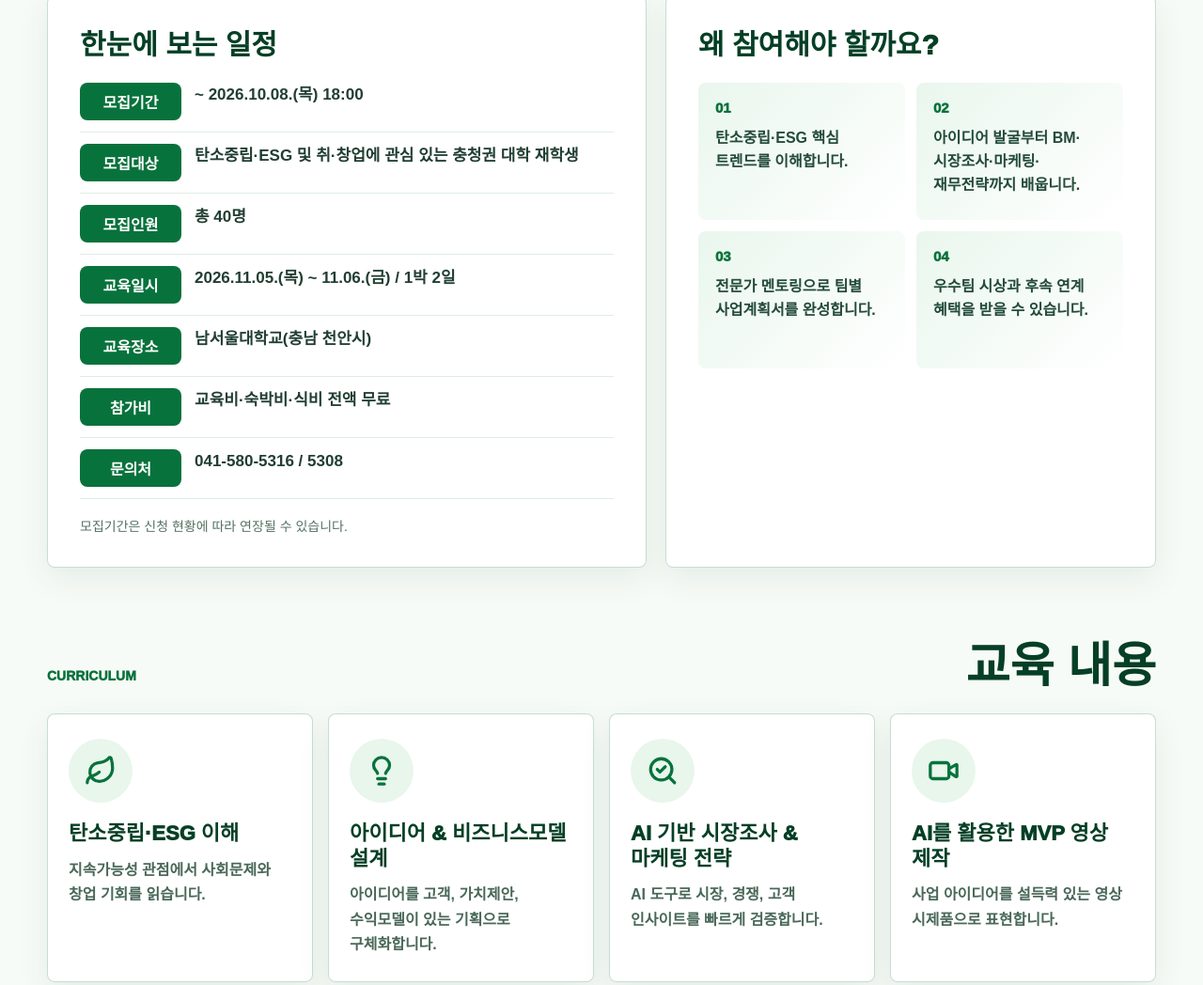
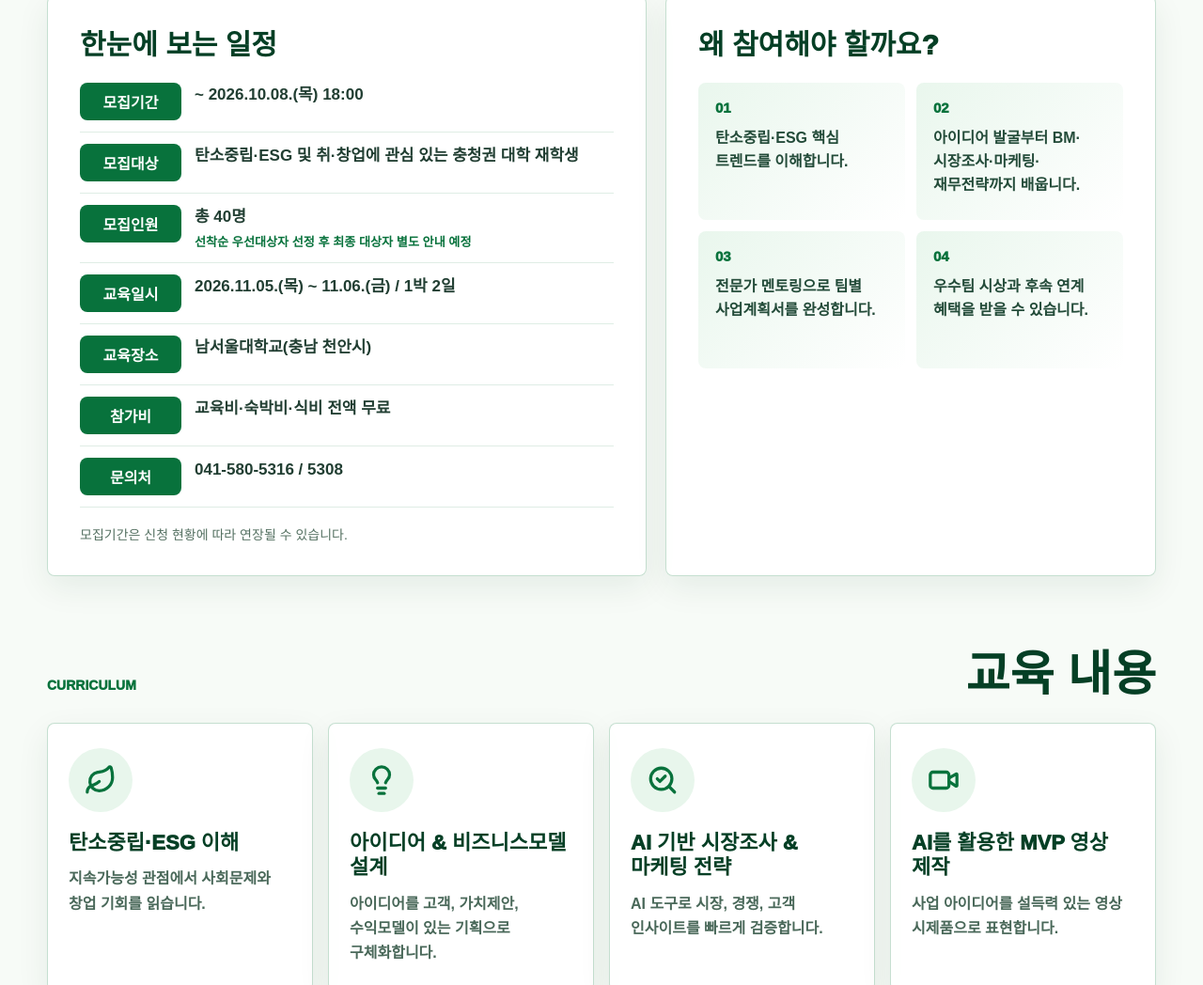
Before and after one commit to muacsansin-sys/AI-Cording, a plain HTML site: page index.html in a window 1280 px wide. Shown: the part 1347-2395 px from the top of the page at 94% size. Drawn offline with nearby package versions, Linux system fonts and the light colour scheme.

Commit message:
Add applicant selection notice

```diff
--- a/index.html
+++ b/index.html
@@ -114,7 +114,10 @@
               </div>
               <div>
                 <dt>모집인원</dt>
-                <dd>총 40명</dd>
+                <dd>
+                  총 40명
+                  <span class="selection-note">선착순 우선대상자 선정 후 최종 대상자 별도 안내 예정</span>
+                </dd>
               </div>
               <div>
                 <dt>교육일시</dt>
--- a/styles.css
+++ b/styles.css
@@ -371,6 +371,15 @@ h3 {
   font-size: 17px;
   line-height: 1.55;
   font-weight: 750;
+}
+
+.selection-note {
+  display: block;
+  margin-top: 4px;
+  color: var(--green-700);
+  font-size: 0.82rem;
+  font-weight: 700;
+  line-height: 1.45;
 }
 
 .fineprint {
```
